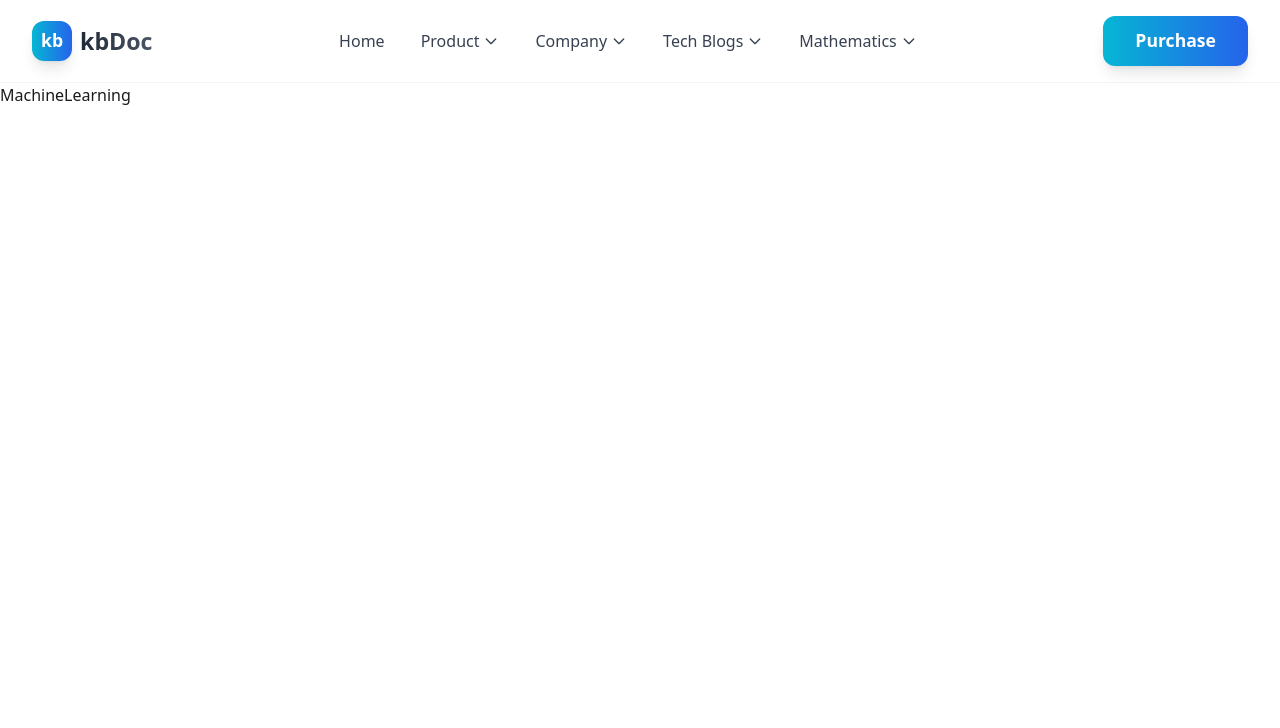
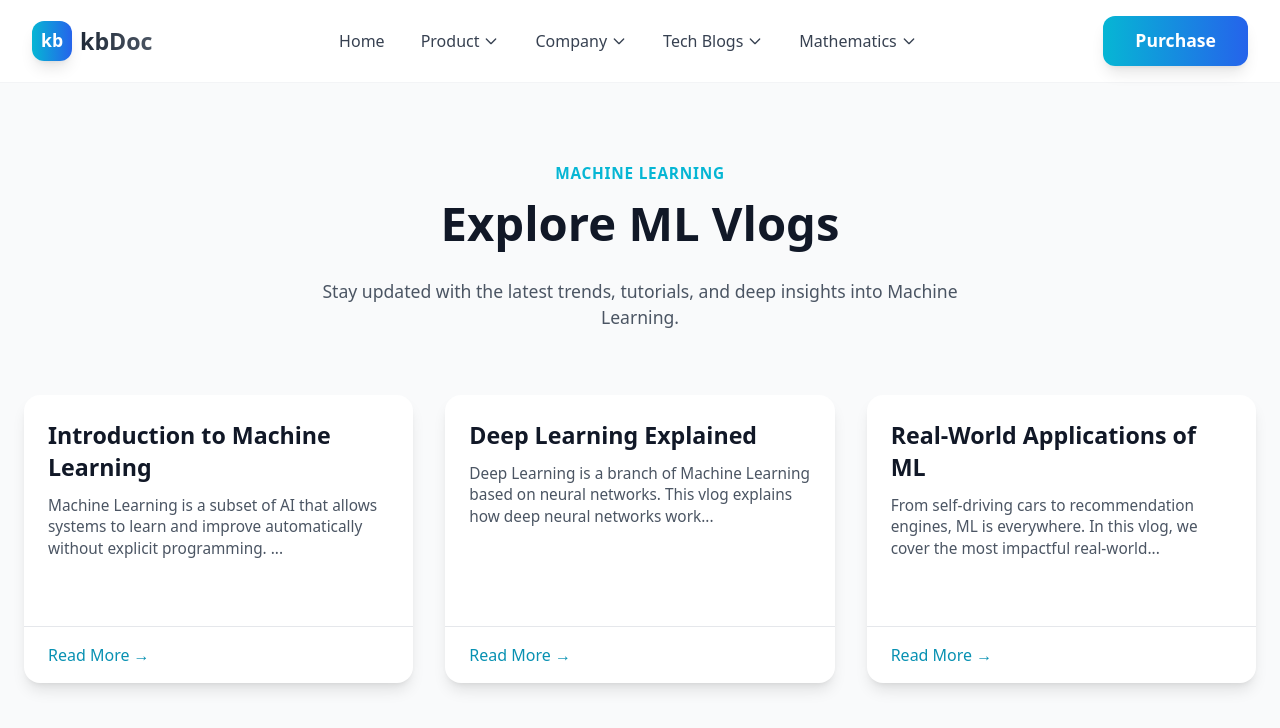
Before and after one commit to azzayshakya/Machine-Mate, a React (Vite) app in the folder frontend/: page /machine-learning-blog in a window 1280 px wide. Shown: the top 728 px of the page. Built offline with nearby package versions, Linux system fonts and the light colour scheme.

Commit message:
feat : Created machine learning page vlog with dummy data

```diff
--- /dev/null
+++ b/frontend/src/pages/blogPages/MachineLearning/MLVlogDetails.jsx
@@ -0,0 +1,54 @@
+import { useEffect, useState } from "react";
+import { useParams, Link } from "react-router-dom";
+
+export default function MLVlogDetail() {
+  const { id } = useParams();
+  const [vlog, setVlog] = useState(null);
+
+  useEffect(() => {
+    const dummyData = [
+      {
+        id: 1,
+        title: "Introduction to Machine Learning",
+        content:
+          "Machine Learning is a subset of AI that allows systems to learn and improve automatically without explicit programming. In this vlog, we explore supervised and unsupervised learning with practical examples...",
+      },
+      {
+        id: 2,
+        title: "Deep Learning Explained",
+        content:
+          "Deep Learning is a branch of Machine Learning based on neural networks. This vlog explains how deep neural networks work, their applications in computer vision, NLP, and why they are so powerful...",
+      },
+      {
+        id: 3,
+        title: "Real-World Applications of ML",
+        content:
+          "From self-driving cars to recommendation engines, ML is everywhere. In this vlog, we cover the most impactful real-world applications and what’s next in the field of Artificial Intelligence...",
+      },
+    ];
+
+    const selectedVlog = dummyData.find((item) => item.id === parseInt(id, 10));
+    setVlog(selectedVlog);
+  }, [id]);
+
+  if (!vlog) {
+    return <div className="py-20 text-center text-gray-500">Loading...</div>;
+  }
+
+  return (
+    <div className="min-h-screen bg-gray-50 py-20">
+      <div className="mx-auto max-w-4xl px-6">
+        <Link
+          to="/machine-learning-vlogs"
+          className="text-cyan-600 hover:underline"
+        >
+          ← Back to Vlogs
+        </Link>
+        <h1 className="mb-4 mt-6 text-4xl font-bold text-gray-900">
+          {vlog.title}
+        </h1>
+        <p className="leading-relaxed text-gray-700">{vlog.content}</p>
+      </div>
+    </div>
+  );
+}
--- a/frontend/src/pages/blogPages/MachineLearning/MachineLearning.jsx
+++ b/frontend/src/pages/blogPages/MachineLearning/MachineLearning.jsx
@@ -1,6 +1,86 @@
+import { useEffect, useState } from "react";
+import { Link } from "react-router-dom";
 
 export default function MachineLearning() {
+  const [vlogs, setVlogs] = useState([]);
+  const [loading, setLoading] = useState(true);
+
+  useEffect(() => {
+    const dummyData = [
+      {
+        id: 1,
+        title: "Introduction to Machine Learning",
+        content:
+          "Machine Learning is a subset of AI that allows systems to learn and improve automatically without explicit programming. In this vlog, we explore supervised and unsupervised learning with practical examples...",
+      },
+      {
+        id: 2,
+        title: "Deep Learning Explained",
+        content:
+          "Deep Learning is a branch of Machine Learning based on neural networks. This vlog explains how deep neural networks work, their applications in computer vision, NLP, and why they are so powerful...",
+      },
+      {
+        id: 3,
+        title: "Real-World Applications of ML",
+        content:
+          "From self-driving cars to recommendation engines, ML is everywhere. In this vlog, we cover the most impactful real-world applications and what’s next in the field of Artificial Intelligence...",
+      },
+    ];
+
+    setTimeout(() => {
+      setVlogs(dummyData);
+      setLoading(false);
+    }, 1000);
+  }, []);
+
   return (
-    <div>MachineLearning</div>
-  )
+    <div className="min-h-screen bg-gray-50 py-20">
+      <div className="mx-auto max-w-7xl px-6">
+        <div className="mb-16 text-center">
+          <p className="mb-4 text-sm font-semibold uppercase tracking-wider text-cyan-500">
+            MACHINE LEARNING
+          </p>
+          <h1 className="mb-8 text-5xl font-bold text-gray-900">
+            Explore ML Vlogs
+          </h1>
+          <p className="mx-auto max-w-2xl text-lg text-gray-600">
+            Stay updated with the latest trends, tutorials, and deep insights
+            into Machine Learning.
+          </p>
+        </div>
+
+        {loading ? (
+          <div className="text-center text-gray-500">Loading vlogs...</div>
+        ) : (
+          <div className="grid grid-cols-1 gap-8 md:grid-cols-2 lg:grid-cols-3">
+            {vlogs.map((vlog) => (
+              <div
+                key={vlog.id}
+                className="group transform cursor-pointer transition-all duration-300 hover:-translate-y-4 hover:shadow-2xl"
+              >
+                <div className="flex h-72 flex-col overflow-hidden rounded-2xl bg-white shadow-lg">
+                  <div className="flex-1 p-6">
+                    <h2 className="mb-3 text-2xl font-bold text-gray-900">
+                      {vlog.title}
+                    </h2>
+                    <p className="line-clamp-3 text-sm text-gray-600">
+                      {vlog.content.slice(0, 120)}...
+                    </p>
+                  </div>
+                  <div className="border-t px-6 py-4">
+                    <Link
+                      to={`/machine-learning-blog/${vlog.id}`}
+                      className="font-medium text-cyan-600 hover:underline"
+                    >
+                      Read More →
+                    </Link>
+                  </div>
+                </div>
+              </div>
+            ))}
+          </div>
+        )}
+      </div>
+    </div>
+  );
 }
--- a/frontend/src/router/Router.jsx
+++ b/frontend/src/router/Router.jsx
@@ -12,6 +12,7 @@ import JoinOurTeams from "@/pages/companyPages/Careers/JoinOurTeams";
 import OurStartups from "@/pages/companyPages/OurStartups/OurStartups";
 import ResearchPapers from "@/pages/ResearchPapers/ResearchPapers";
 import DataScience from "@/pages/blogPages/DataScience/DataScience";
+import MLVlogDetail from "@/pages/blogPages/MachineLearning/MLVlogDetails";
 
 const router = createBrowserRouter(
   [
@@ -55,6 +56,10 @@ const router = createBrowserRouter(
           element: <MachineLearning />,
         },
         {
+          path: "/machine-learning-blog/:id",
+          element: <MLVlogDetail />,
+        },
+        {
           path: "/data-science-blog",
           element: <DataScience />,
         },
```
